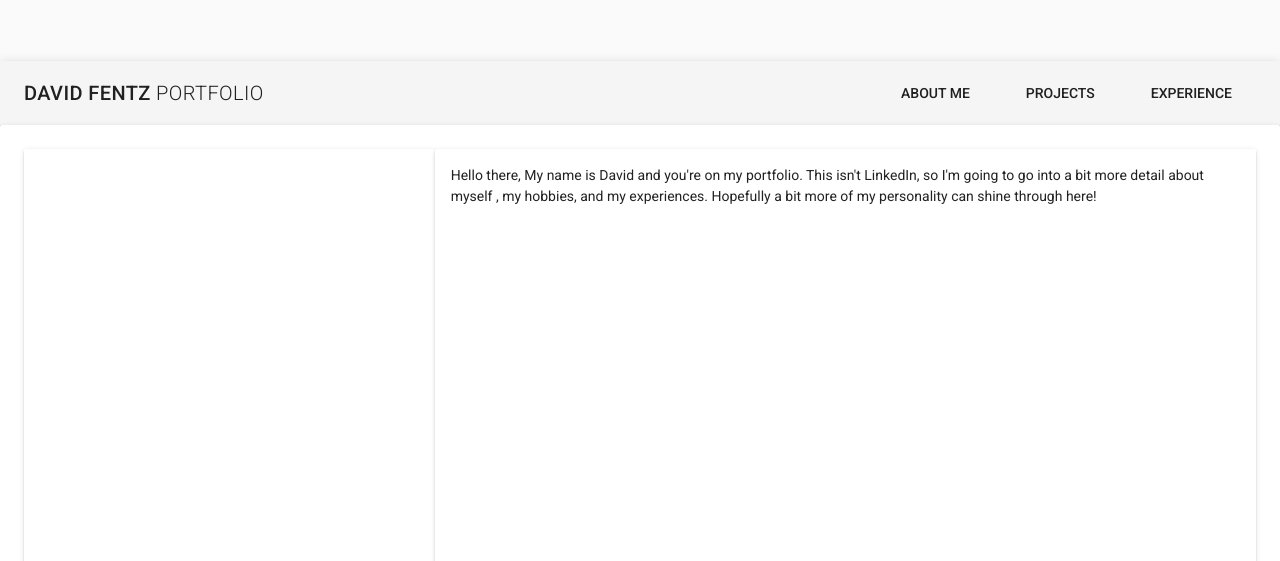
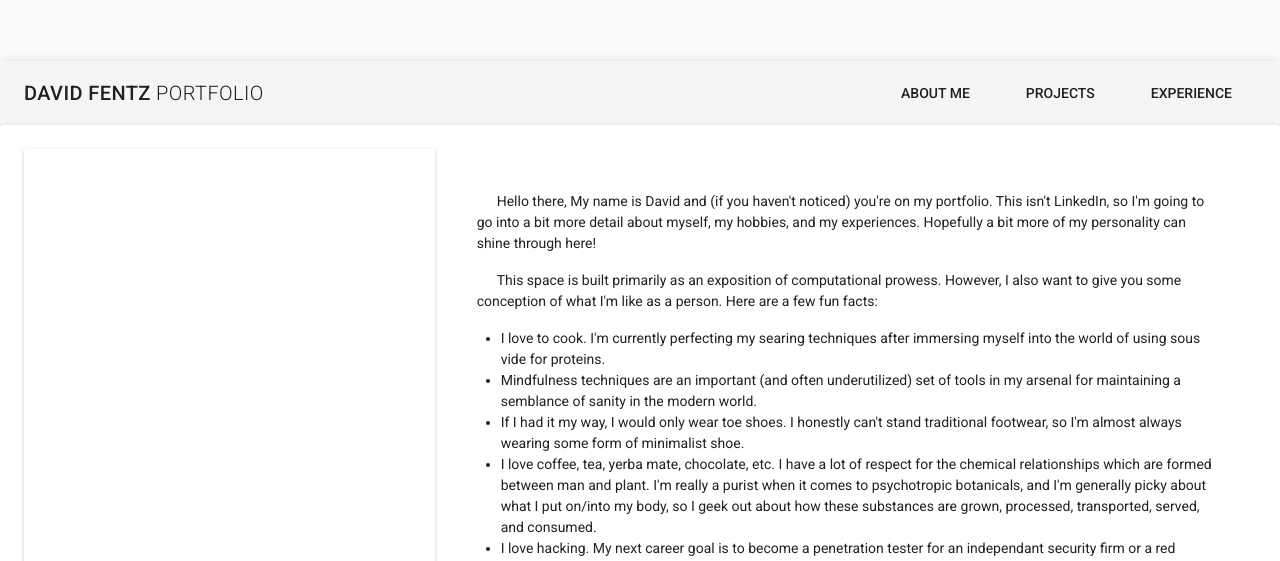
Before and after one commit to cmd-ctrl-freq/portfolio, a Vue app: page / in a window 1280 px wide. Shown: the part 239-800 px from the top of the page. Built offline with nearby package versions, Linux system fonts and the light colour scheme.

Commit message:
Fleshed out the About Me section.

```diff
--- a/src/components/AboutMe.vue
+++ b/src/components/AboutMe.vue
@@ -10,10 +10,47 @@
       </v-flex>
       <v-flex d-flex xs12 sm6 md8>
         <v-layout row wrap>
-          <v-flex d-flex>
-            <v-card >
-              <v-card-text>{{ AboutMeMessage }}</v-card-text>
-            </v-card>
+          <v-flex id="AboutMeMessage">
+              <p>
+              Hello there, My name is David and (if you haven't noticed) you're on my portfolio.
+               This isn't LinkedIn,
+               so I'm going to go into a bit more detail about myself, my hobbies, and my
+               experiences. Hopefully a bit more of my personality can shine through here!
+              </p>
+              <p>
+                This space is built primarily as an exposition of computational prowess.
+                However, I also want to give you some conception of what I'm like as a person.
+                Here are a few fun facts:
+              </p>
+              <ul>
+                <li> I love to cook. I'm currently perfecting my searing techniques after
+                  immersing myself into the world of using sous vide for proteins.
+                </li>
+                <li> Mindfulness techniques are an important (and often underutilized)
+                  set of tools in my arsenal for maintaining a semblance of sanity in
+                   the modern world.
+                </li>
+                <li> If I had it my way, I would only wear toe shoes. I honestly can't stand
+                  traditional footwear, so I'm almost always wearing some form of minimalist
+                  shoe.
+                </li>
+                <li> I love coffee, tea, yerba mate, chocolate, etc. I have a lot of respect
+                  for the chemical relationships which are formed between man and plant. I'm
+                  really a purist when it comes to psychotropic botanicals, and I'm generally
+                  picky about what I put on/into my body, so I geek out about how these substances
+                  are grown, processed, transported, served, and consumed.
+                </li>
+                <li> I love hacking. My next career goal is to become a penetration tester for
+                  an independant security firm or a red teamer for a larger business. I am so
+                  interested in how computer (and physical) systems are intended to operate,
+                  and how they fail to do so.
+                </li>
+              </ul>
+              <p hidden>
+                I'm pretty much always doing something interesting. If you've got interesting
+                 problems to solve and you need help, or just have a random question, feel
+                 free to contact me.
+              </p>
           </v-flex>
         </v-layout>
       </v-flex>
@@ -27,9 +64,6 @@ export default {
   data() {
     return {
       image1: require('../assets/HoldingCoffeeInSeattle.jpeg'),
-      AboutMeMessage: `Hello there,
-      My name is David and you're on my portfolio. This isn't LinkedIn, so I'm going to go into a bit more detail about myself
-      , my hobbies, and my experiences. Hopefully a bit more of my personality can shine through here!`,
     };
   },
 };
@@ -40,4 +74,10 @@ export default {
   font-family: 'Robot';
   font-size: 1.3em;
 }
+#AboutMeMessage{
+  margin: 3em;
+}
+p{
+  text-indent: 15pt;
+}
 </style>
--- a/src/components/Experience.vue
+++ b/src/components/Experience.vue
@@ -5,7 +5,7 @@
         align-center
         column
         justify-center>
-        <a href="david_fentz_resume_2018_oct.pdf" download>Looking for my Resume?</a>
+        <a href="downloadable/david_fentz_resume_2018_oct.pdf" download>Looking for my Resume?</a>
         </v-layout>
       </v-container>
       <v-container  class="hidden-sm-and-down">
```
Also changed, not shown: 9 other files (tests, documents, lock files or other folders).
